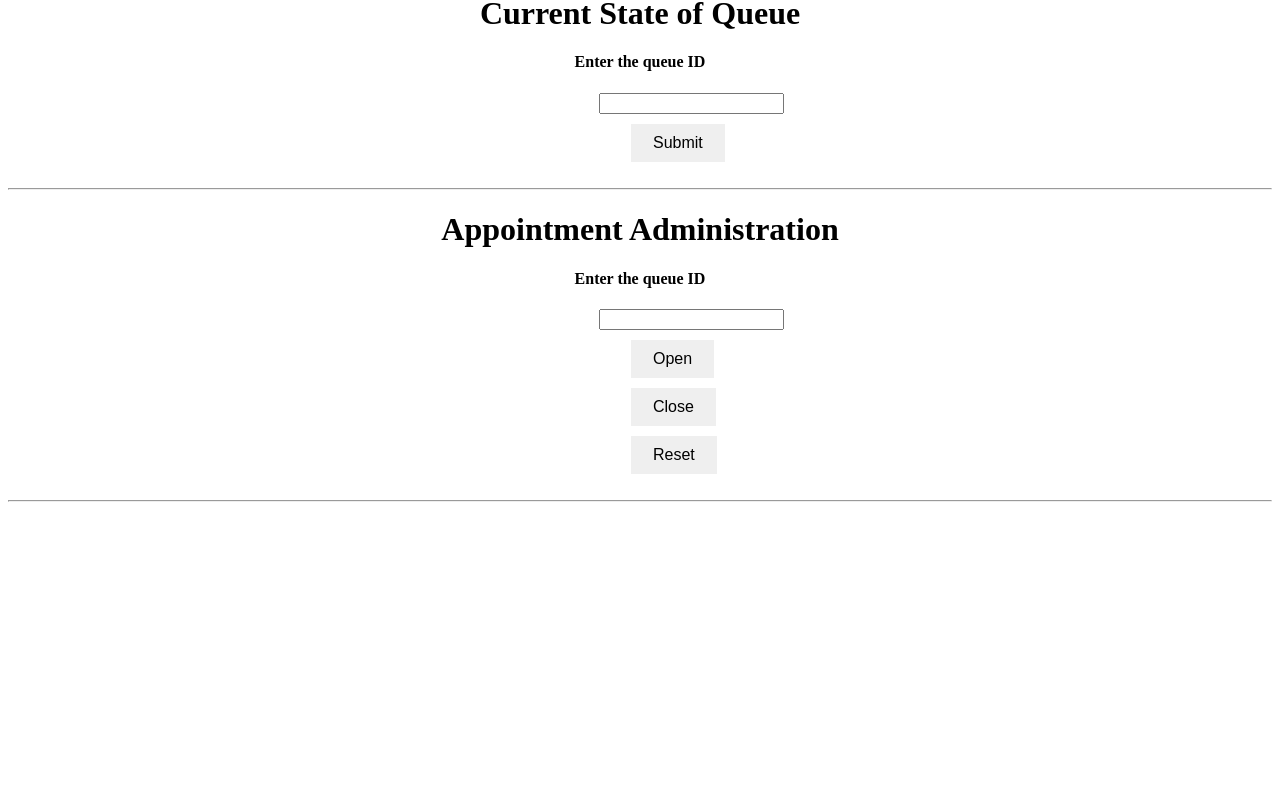
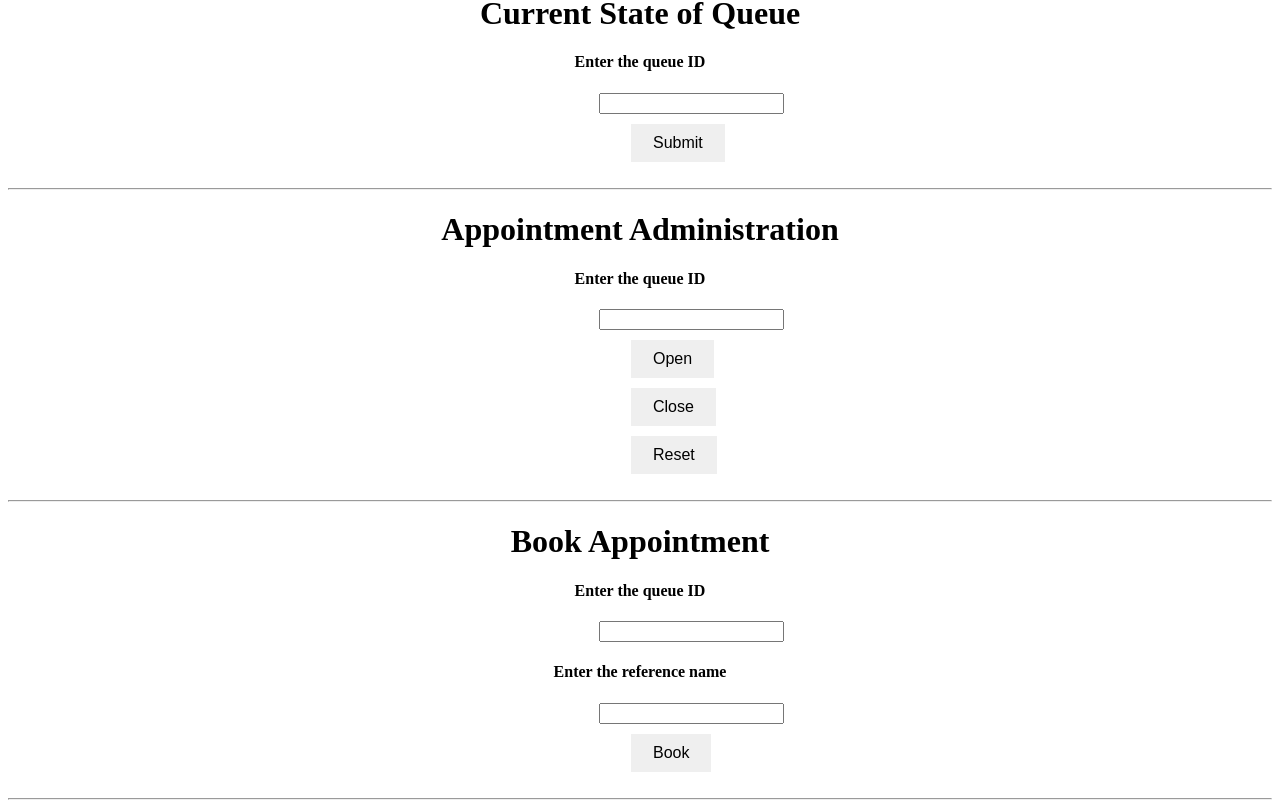
Before and after one commit to dev-saini/EasyWait-in-Angular-4, an Angular app: page / in a window 1280 px wide. Shown: the part 1753-2561 px from the top of the page. Before the commit the page ends 2263 px from the top, so only its background shows below. Built offline with nearby package versions, Linux system fonts and the light colour scheme; what ngx-cookie-service would draw is missing.

Commit message:
EasyWait

```diff
--- a/src/app/app.component.html
+++ b/src/app/app.component.html
@@ -16,3 +16,5 @@
 <hr>
 <app-appointment-administration></app-appointment-administration>
 <hr>
+<app-book-appointment></app-book-appointment>
+<hr>
--- a/src/app/app.module.ts
+++ b/src/app/app.module.ts
@@ -14,6 +14,7 @@ import { MoveToNextPositionComponent } from './move-to-next-position/move-to-nex
 import { ResetQueuePositionComponent } from './reset-queue-position/reset-queue-position.component';
 import { QueueCurrentStateComponent } from './queue-current-state/queue-current-state.component';
 import { AppointmentAdministrationComponent } from './appointment-administration/appointment-administration.component';
+import { BookAppointmentComponent } from './book-appointment/book-appointment.component';
 
 @NgModule({
   declarations: [
@@ -26,7 +27,8 @@ import { AppointmentAdministrationComponent } from './appointment-administration
     MoveToNextPositionComponent,
     ResetQueuePositionComponent,
     QueueCurrentStateComponent,
-    AppointmentAdministrationComponent
+    AppointmentAdministrationComponent,
+    BookAppointmentComponent
   ],
   imports: [
     BrowserModule,
--- /dev/null
+++ b/src/app/book-appointment/book-appointment.component.css
@@ -0,0 +1,20 @@
+input{
+	text-align: center;
+    margin-left: 583px;
+}
+
+button {
+    border: none;
+    padding: 10px 22px;
+    text-align: center;
+    text-decoration: none;
+    display: inline-block;
+    font-size: 16px;
+    margin-left: 615px;
+    margin-top: 10px;
+}
+
+label {
+        margin-left: 583px;
+        text-align: center;
+}
--- /dev/null
+++ b/src/app/book-appointment/book-appointment.component.html
@@ -0,0 +1,15 @@
+<h1 align="center">Book Appointment</h1>
+
+<body>
+
+	<h4 align="center"> Enter the queue ID</h4>
+	<input type="text" [(ngModel)] = "queue_id"/>	<br>
+
+	<h4 align="center"> Enter the reference name</h4>
+	<input type="text" [(ngModel)] = "reference_name"/>	<br>
+
+	<button (click)="onClickBook()">Book</button>	<br>
+
+	<label id='booking_status'> </label>
+
+</body>
--- /dev/null
+++ b/src/app/book-appointment/book-appointment.component.ts
@@ -0,0 +1,68 @@
+import { Component, OnInit } from '@angular/core';
+import { HttpClient, HttpHeaders } from '@angular/common/http';
+import { Response } from '@angular/http';
+import { CookieService } from 'ngx-cookie-service';
+
+@Component({
+  selector: 'app-book-appointment',
+  templateUrl: './book-appointment.component.html',
+  styleUrls: ['./book-appointment.component.css']
+})
+export class BookAppointmentComponent implements OnInit {
+
+  	private url = 'http://52.24.120.4:8001/api/queue/';
+	queue_id: string;
+	status: string;
+	reference_name: string;
+
+  	constructor(private http : HttpClient, private cookieService : CookieService) { }
+
+  ngOnInit() {
+  }
+
+  onClickBook() {
+  		this.getJSON(1);
+  	}
+
+  	getJSON(choice: any) {
+
+		  	let post = {action:	'book',reference: this.reference_name};
+
+
+
+			 this.http.post(this.url + this.queue_id + '/appointment', post, {
+
+		          headers: new HttpHeaders()
+		          .set('Authorization', 'Bearer ' + this.cookieService.get('sign_up_token'))
+
+		        })
+				.subscribe((response: Response) => {
+
+					if(response['error'] == false)
+						this.status = 'Your appointment has been booked, ' + this.reference_name + '!';
+					else
+						this.status = 'Bookings Closed for this queue';
+
+					this.displayResult();
+
+		  		}, (error: Response) => {
+
+		        if(error.status == 401)
+		          alert('Please Log-In to continue');
+		      	else if(error.status == 404)
+		      		alert('Requested Queue could not be found');
+		      	else if(error.status == 403)
+		      		alert('Appointments CLosed');
+
+		      });
+
+  	}
+
+  	displayResult() {
+
+  		var label = document.getElementById('booking_status');
+
+  		label.innerHTML = 'Status: ' + this.status;
+  	}
+
+}
```
Also changed, not shown: 1 other file (tests, documents, lock files or other folders).
